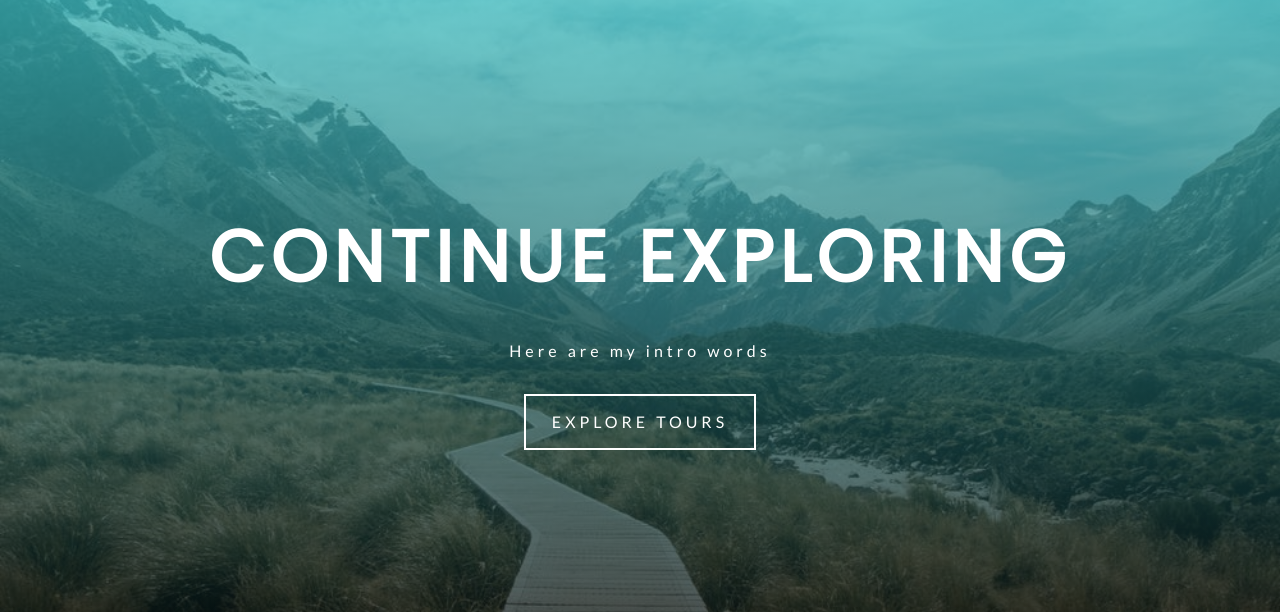
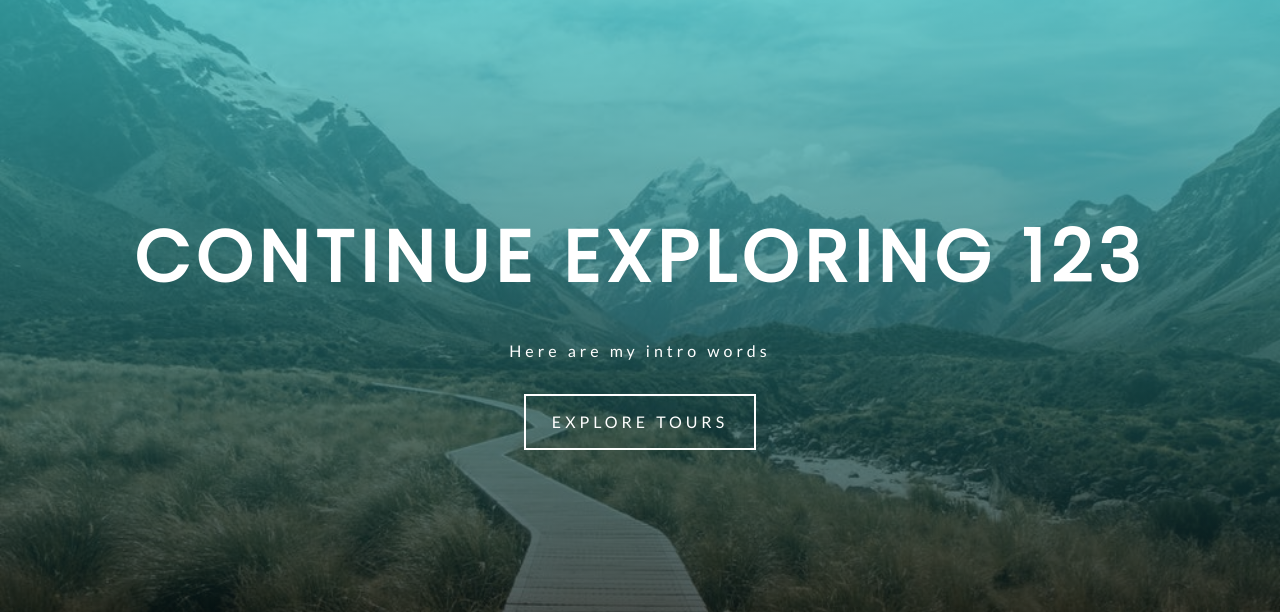
Before and after one commit to slavavisuals/blog, a Gatsby site: page / in a window 1280 px wide. Shown: the part 188-800 px from the top of the page. Built offline with nearby package versions, Linux system fonts and the light colour scheme; Gatsby itself is replaced by a stand-in of ours.

Commit message:
Changed title
Changed title

```diff
--- a/src/pages/index.js
+++ b/src/pages/index.js
@@ -9,7 +9,7 @@ import Services from "../components/Home/Services"
 export default () => (
   <Layout>
     <SimpleHero>
-      <Banner title="continue exploring" info="Here are my intro words">
+      <Banner title="continue exploring 123" info="Here are my intro words">
         <Link to="tours" className="btn-white">
           explore tours
         </Link>
```
